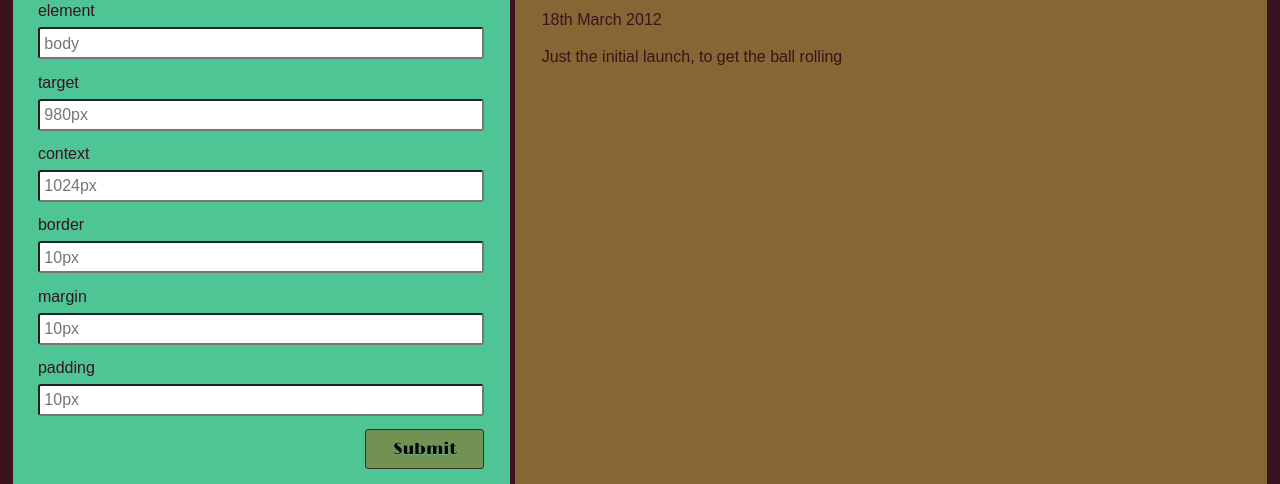
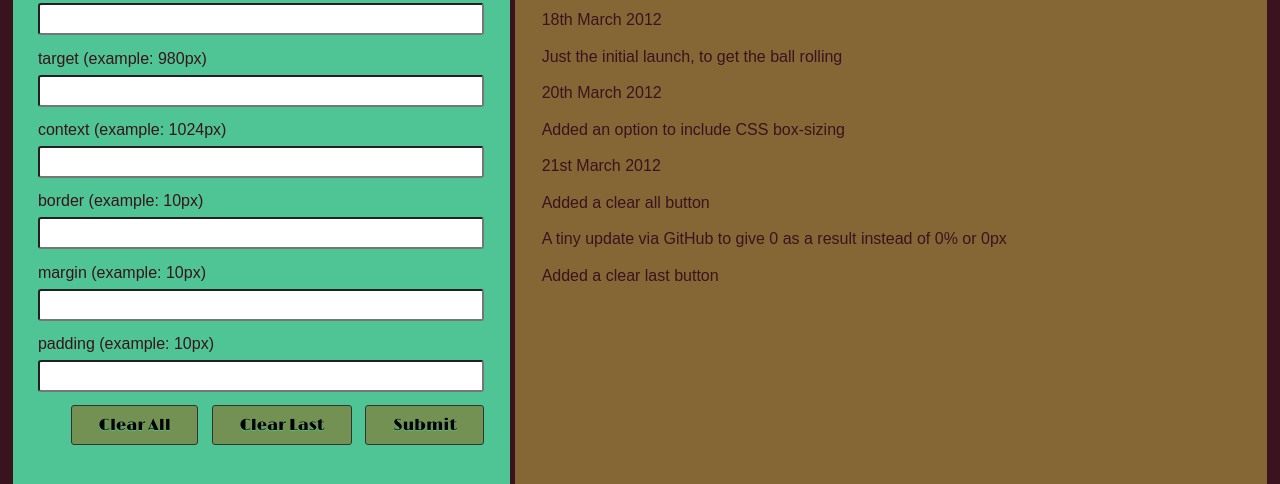
Before and after one commit to sturobson/Responsive-Calculator, a plain HTML site: page index.html in a window 1280 px wide. Shown: the part 316-800 px from the top of the page. Drawn offline with nearby package versions, Linux system fonts and the light colour scheme.

Commit message:
added clear last button

```diff
--- a/index.html
+++ b/index.html
@@ -1,9 +1,13 @@
 <!doctype html>
+<!--[if lt IE 7]> <html class="no-js ie6 oldie" lang="en"> <![endif]-->
+<!--[if IE 7]>    <html class="no-js ie7 oldie" lang="en"> <![endif]-->
+<!--[if IE 8]>    <html class="no-js ie8 oldie" lang="en"> <![endif]-->
+<!--[if gt IE 8]><!--> <html class="no-js" lang="en"> <!--<![endif]-->
 <head>
 	<meta charset="utf-8">
 	<meta http-equiv="X-UA-Compatible" content="IE=edge,chrome=1">
 
-	<title>RWD Calculator v0 | a thing from alwaystwisted.com</title>
+	<title>RWD Calculator v0.2 | a thing from alwaystwisted.com</title>
 
 
 	<meta name="description" content="">
@@ -25,27 +29,32 @@
 			<h2>turning pixels into percentages</h2>
 		</header>
 		<section>
-			<p>Just a simple calculator to help turn your PSD pixel perfection into the start of your rocking responsive website.</p>
+			<p>Just a simple calculator to help turn your PSD pixel perfection into the start of your responsive website.</p>
 		</section>
 
-<label for="boxsizing">Add - * { box-sizing: border-box; } ? </label>
-<input type="checkbox" id="boxsizing" lable="boxsizing">
+		<label for="boxsizing">Add - * { box-sizing: border-box; } ? </label>
+		<input type="checkbox" id="boxsizing" lable="boxsizing">
+
 
 			<form id="result">
-					<label for="selector">element</label>
-				    <input type="text" id="element" label="element" placeholder="body">
-				    <label for="target">target</label>
-				    <input type="number" id="target" label="target" placeholder="980px">
-				    <label for="context">context</label>
-				    <input type="number" id="context" label="context" placeholder="1024px">
-				    <label for="border">border</label>
-				    <input type="text" id="border" label="border" placeholder="10px">
-				    <label for="margin">margin</label>
-				    <input type="text" id="margin" label="margin" placeholder="10px">
-				    <label for="padding">padding</label>
-				    <input type="text" id="padding" label="padding" placeholder="10px">
-				    <input type="submit" id="results">
+			    <label for="selector">element <span>(example: body)</span></label>
+			    <input type="text" id="element" label="element">
+			    <label for="target">target <span>(example: 980px)</span></label>
+			    <input type="number" id="target" label="target">
+			    <label for="context">context <span>(example: 1024px)</span></label>
+			    <input type="number" id="context" label="context">
+			    <label for="border">border <span>(example: 10px)</span></label>
+			    <input type="text" id="border" label="border">
+			    <label for="margin">margin <span>(example: 10px)</span></label>
+			    <input type="text" id="margin" label="margin">
+			    <label for="padding">padding <span>(example: 10px)</span></label>
+			    <input type="text" id="padding" label="padding">
+			    <input type="submit" id="results">
+			    <input type="submit" id="last" value="Clear Last">
+			    <input type="submit" id="clear" value="Clear All">
 			</form>
+
+
 	</div>
 
 	<div class="calc results-pane">
@@ -58,8 +67,10 @@
 			    <p>box-sizing: border-box;         /* Opera/IE 8+ */</p>
 			    <p>}</p>
 			</div>
+			<div id="coderesults">
+			</div>
 		</div>
-		<footer>
+<footer>
 
 		  <p>Created with love, tears and help by <a href="http://www.twitter.com/sturobson/">@sturobson</a></p>
 		  <p>This is just an initial release, I'd love for this to do so much more. <a href="mailto:stu@alwaystisted.com">Can you help?</a></p>
@@ -71,6 +82,12 @@
 		  	<h4>Updates</h4>
 		  	<p>18th March 2012</p>
 		  	<p>Just the initial launch, to get the ball rolling</p>
+		  	<p>20th March 2012</p>
+		  	<p>Added an option to include CSS box-sizing</p>
+		  	<p>21st March 2012</p>
+		  	<p>Added a clear all button</p>
+		  	<p>A tiny update via GitHub to give 0 as a result instead of 0% or 0px</p>
+		  	<p>Added a clear last button</p>
 
 		  </section>
 
@@ -94,7 +111,7 @@
 <!-- end scripts-->
 
 <script>
-	var _gaq=[['_setAccount','UA-7941562-1'],['_trackPageview']]; // Change UA-XXXXX-X to be your site's ID
+	var _gaq=[['_setAccount','UA-XXXXX-X'],['_trackPageview']]; // Change UA-XXXXX-X to be your site's ID
 	(function(d,t){var g=d.createElement(t),s=d.getElementsByTagName(t)[0];g.async=1;
 	g.src=('https:'==location.protocol?'//ssl':'//www')+'.google-analytics.com/ga.js';
 	s.parentNode.insertBefore(g,s)}(document,'script'));
```
